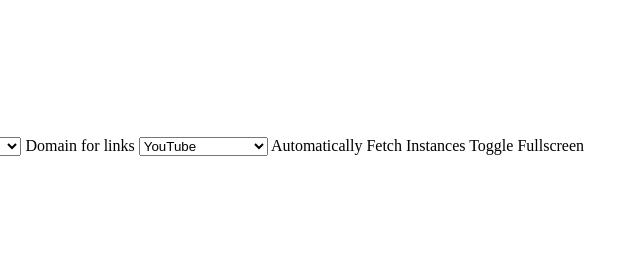
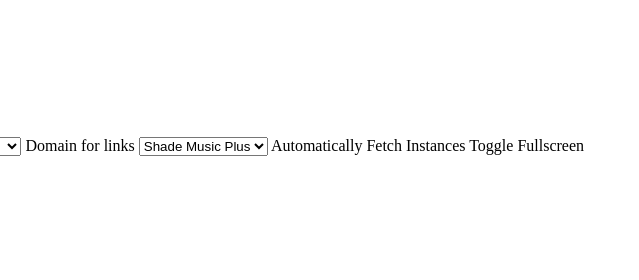
Before and after one commit to shadeappworld/musicplus, a plain HTML site: page index.html in a window 1280 px wide. Shown: the part 1940-2220 px from the top of the page, 412-1051 px from the left. Drawn offline with Linux system fonts and the light colour scheme.

Commit message:
Update index.html

```diff
--- a/index.html
+++ b/index.html
@@ -224,8 +224,8 @@
       <span>
         <label for="linkOrigin">Domain for links</label>
         <select id="linkOrigin">
+          <option value="https://musicplus-alpha.vercel.com">Shade Music Plus</option>
           <option value="https://youtube.com">YouTube</option>
-          <option value="https://ytify.netlify.app">Shade Music Plus</option>
           <option value="https://piped.video">Piped</option>
         </select>
       </span>
```
